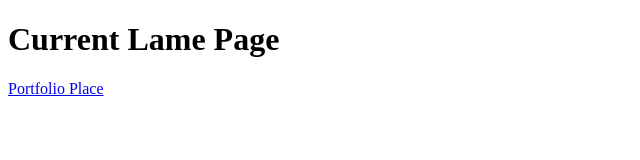
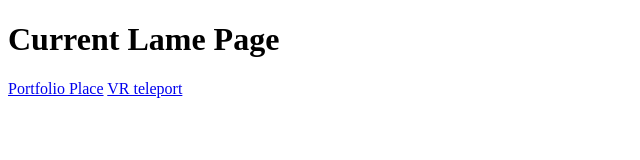
Before and after one commit to MacEvelly/vr-exploration, a website: page build/index.html in a window 1280 px wide. Shown: the whole page, without its empty margins (0-640 px from the left). Drawn offline with Linux system fonts and the light colour scheme.

Commit message:
update html

```diff
--- a/build/index2.html
+++ b/build/index.html
@@ -38,5 +38,6 @@
 <body>
     <h1>Current Lame Page</h1>
     <a href="./scenes/Portfolio_Place/index.html">Portfolio Place</a>
+    <a href="./vr-scenes/index.html">VR teleport</a>
 </body>
 </html>
```
